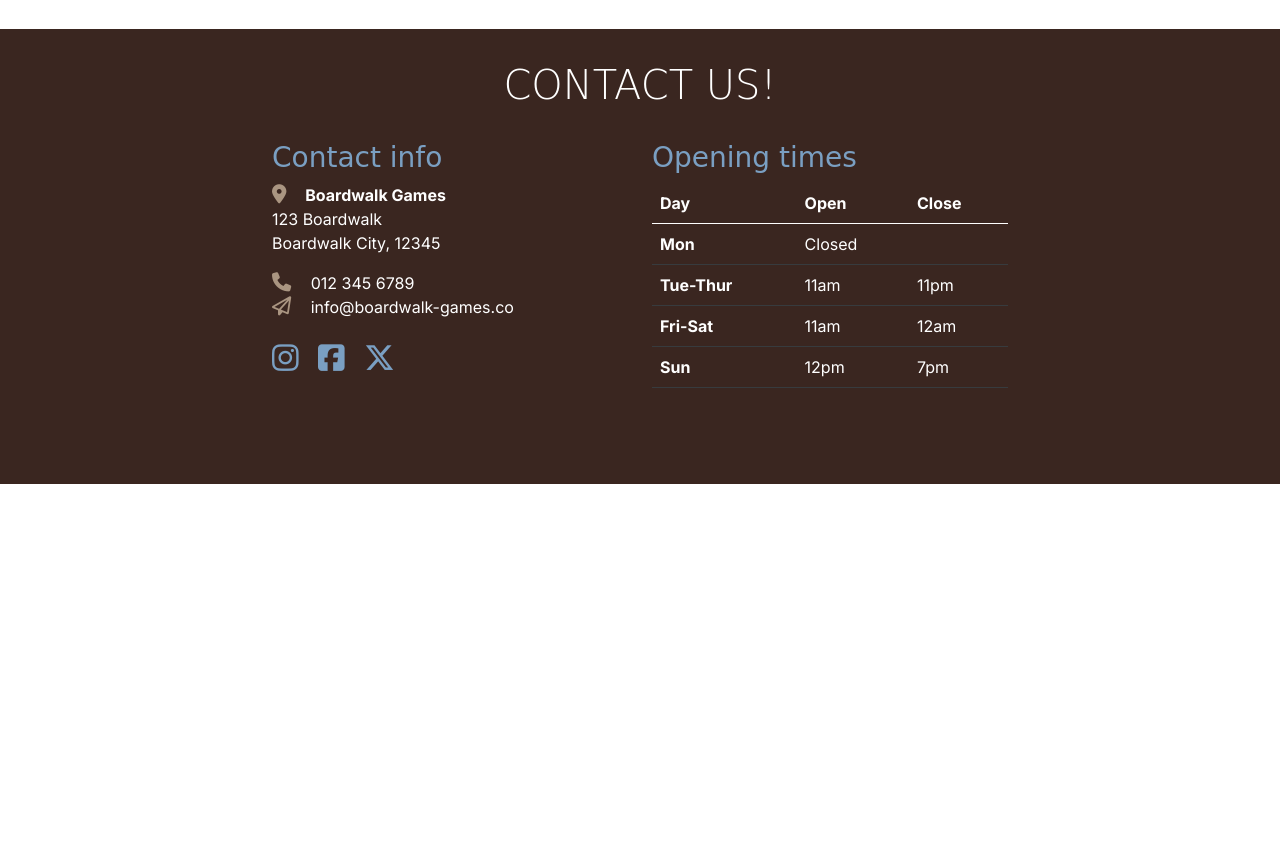
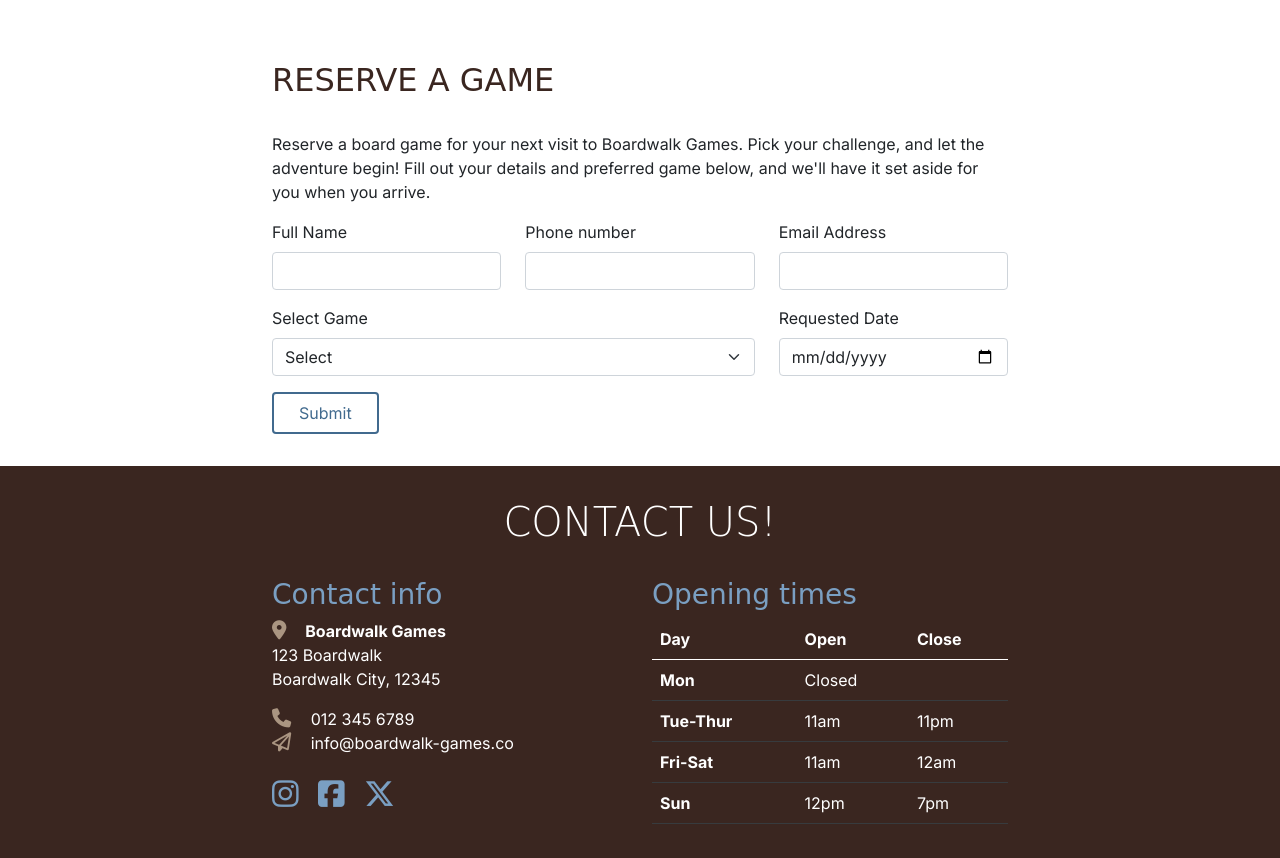
Before and after one commit to DeanHarland/boardwalk-games, a plain HTML site: page assets/pages/game-library.html in a window 1280 px wide. Shown: the part 1641-2499 px from the top of the page. Before the commit the page ends 2125 px from the top, so only its background shows below. Drawn offline with nearby package versions, Linux system fonts and the light colour scheme; a web font is replaced by a local one.

Commit message:
Add reserve game section

```diff
--- a/assets/pages/game-library.html
+++ b/assets/pages/game-library.html
@@ -219,6 +219,57 @@
         </section>
     </main>
 
+<!-- Reserve a Game section -->
+<!-- Booking inquiry form section -->
+    <section id="booking-game-form" class="container section">
+        <div class="row justify-content-center">
+            <div class="col-12 col-md-8">
+                <h2>Reserve a Game</h2>
+                <p>Reserve a board game for your next visit to Boardwalk Games. Pick your challenge, and let the adventure begin! Fill out your details and preferred game below, and we'll have it set aside for you when you arrive.</p>
+                <form action="success.html" method="GET">
+                    <div class="row">
+                        <div class="col-12 col-lg-4 mb-3">
+                            <label for="fname" class="form-label">Full Name</label>
+                            <input class="form-control" id="fname" name="fname" type="text" required>
+                        </div>
+                        <div class="col-12 col-lg-4 mb-3">
+                            <label for="phone" class="form-label">Phone number</label>
+                            <input class="form-control" id="phone" name="phone" type="number" required>
+                        </div>
+                        <div class="col-12 col-lg-4 mb-3">
+                            <label for="email" class="form-label">Email Address</label>
+                            <input class="form-control" id="email" name="email" type="email" required>
+                        </div>
+
+                        <div class="col-12 col-lg-8 mb-3">
+                            <label for="game-type" class="form-label">Select Game</label>
+                            <select id="game-type" class="form-select" name="game-type" required>
+                                <option value="" selected>Select</option>
+                                <option value="regular-play">Galaxy Pioneers</option>
+                                <option value="dnd">Mystic Woods</option>
+                                <option value="retro-night">Captain's Gambit</option>
+                                <option value="tournament">Critter Quest</option>
+                                <option value="kids-party">Setters of Catan</option>
+                                <option value="kids-party">Monopoly</option>
+                                <option value="kids-party">Exploding Kittens</option>
+                                <option value="kids-party">Cluedo</option>
+                            </select>
+                        </div>
+                        <div class="col-12 col-lg-4 mb-3">
+                            <label for="date" class="form-label">Requested Date</label>
+                            <input type="date" class="form-control" id="date" name="date" required>
+                        </div>
+                    </div>
+
+                    <button type="submit" class="btn custom-button-outline">Submit</button>
+                </form>
+            </div>
+        </div>
+    </section>
+
+
+
+
  <!-- Footer / contact section -->
     <!-- mt-auto added to push footer to the bottom of the page -->
     <footer id="contact" class="mt-auto">
```
